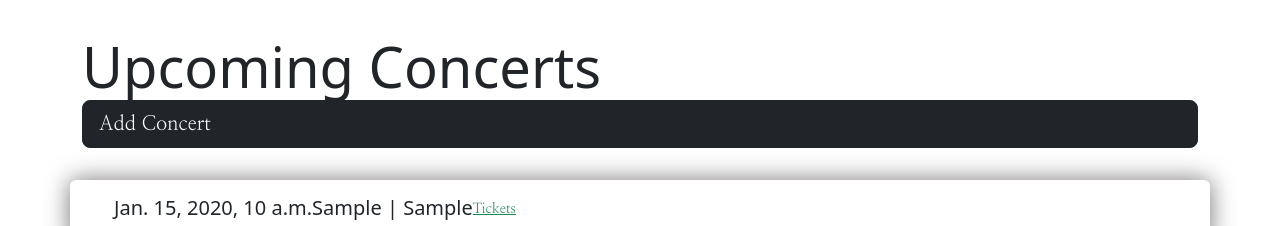
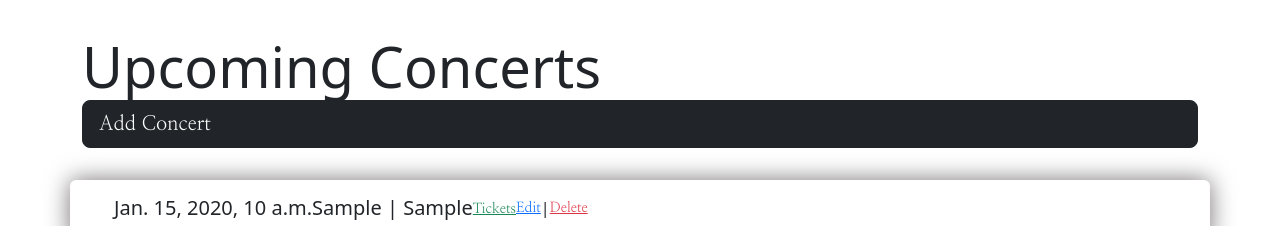
Before and after one commit to siondawson/milestone-project-4, a Django app: page / in a window 1280 px wide. Shown: the part 1159-1385 px from the top of the page. Run offline with Django 3.2, Linux system fonts and the light colour scheme; a user stored in the database is signed in; tables that the repository leaves empty hold one stand-in row (values such as "Sample post"); some libraries are stand-ins or nearby versions; some web fonts are replaced.

Commit message:
CRUD functionality for Concerts model complete

```diff
--- a/band/templates/band/index.html
+++ b/band/templates/band/index.html
@@ -113,6 +113,12 @@
                                     <a class="remove-item text-success float-right"
                                         href="{{ concert.tickets }}"><small>Tickets</small></a>
                                 </div>
+                                {% if request.user.is_superuser %}
+                                <div class="d-flex flex-row">
+                                    <small><a class="text-primary" href="{% url 'edit_concert' concert.id %}">Edit</a></small> |
+                                    <small><a class="text-danger" href="{% url 'delete_concert' concert.id %}">Delete</a></small>
+                                </div>
+                                {% endif %}
                             </div>
                         </div>
                     </div>
--- a/band/urls.py
+++ b/band/urls.py
@@ -7,5 +7,6 @@ urlpatterns = [
     path('about/', views.about, name='about'),
     path('add/', views.add_concert, name='add_concert'),
     path('edit/<int:concert_id>/', views.edit_concert, name='edit_concert'),
+    path('delete/<int:concert_id>/', views.delete_concert, name='delete_concert'),
 
 ]
--- a/band/views.py
+++ b/band/views.py
@@ -66,3 +66,11 @@ def edit_concert(request, concert_id):
     }
 
     return render(request, template, context)
+
+
+def delete_concert(request, concert_id):
+    """Delete a concert from the listings"""
+    concert = get_object_or_404(Concert, pk=concert_id)
+    concert.delete()
+    messages.success(request, 'Concert deleted!')
+    return redirect(reverse('band'))
```
